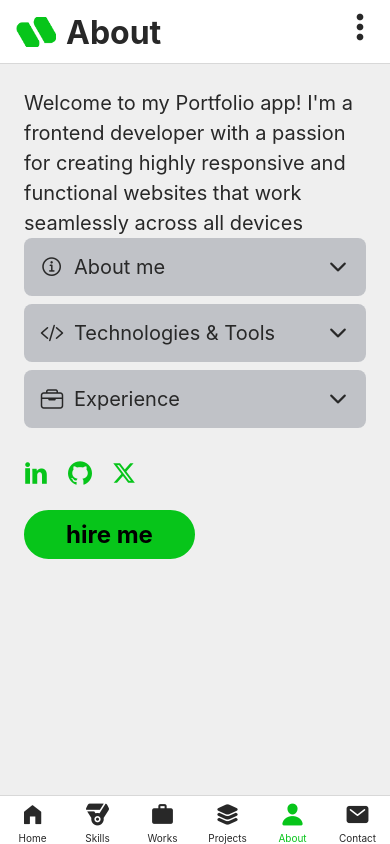
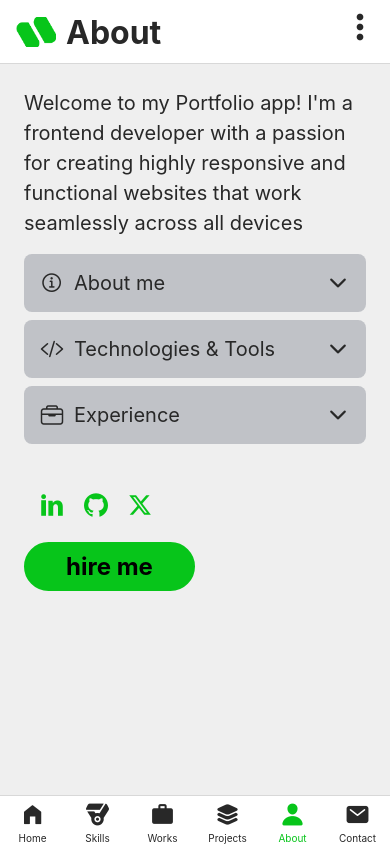
Before and after one commit to Kehad/Kehad-App, a React Native app: screen /AboutScreen in a window 390 px wide. Built offline with nearby package versions, Linux system fonts and the light colour scheme; what expo-notifications would draw is missing.

Commit message:
kehad app 66

```diff
--- a/components/Buttons/IconNameButton.js
+++ b/components/Buttons/IconNameButton.js
@@ -4,13 +4,17 @@ import { GlobalStyles } from "../../constants/styles";
 import { FontAwesome } from "@expo/vector-icons";
 
 function IconNameButton({ onPress }) {
+
   return (
     <View style={styles.container}>
       <Pressable
         style={styles.innerContainer}
         android_ripple={{ color: GlobalStyles.colors.primary100 }}
       >
-        <TouchableOpacity style={styles.button} onPress={onPress}>
+        <TouchableOpacity
+          style={styles.button}
+          onPress={onPress}
+        >
           <Text style={styles.buttonText}>Download CV</Text>
           <FontAwesome name="arrow-down" size={24} color="black" />
         </TouchableOpacity>
--- a/screens/AboutScreen.js
+++ b/screens/AboutScreen.js
@@ -4,16 +4,16 @@ import {
   Text,
   View,
   TouchableOpacity,
+  Image,
 } from "react-native";
 import { useNavigation } from "@react-navigation/native";
+import * as Animatable from "react-native-animatable";
 
-import Title from "../components/UI/Title";
 import SocialLinks from "../components/UI/SocialLinks";
 import PrimaryButton from "../components/Buttons/PrimaryButton";
 import { GlobalStyles } from "../constants/styles";
-import { useColorScheme } from "nativewind";
 import { useSelector } from "react-redux";
-import { FontAwesome, Ionicons } from "@expo/vector-icons";
+import { Ionicons } from "@expo/vector-icons";
 import { useState } from "react";
 
 function AboutScreen() {
@@ -38,7 +38,7 @@ function AboutScreen() {
       "I am a frontend developer with a passion for creating engaging user experiences. My journey in web development began with a keen interest in design and technology.",
     "Technologies & Tools":
       "I primarily work with React, Next.js, Tailwind CSS, and other modern web technologies to build responsive and user-friendly applications.",
-    Experience:
+    "Experience":
       "I have worked on various projects, including e-commerce sites, portfolios, and web applications, utilizing my skills in JavaScript and UI/UX design.",
   };
 
@@ -67,7 +67,6 @@ function AboutScreen() {
         styles.container,
       ]}
     >
-      {/* <Title>About me</Title> */}
       <ScrollView>
         <Text
           style={[
@@ -80,6 +79,7 @@ function AboutScreen() {
           seamlessly across all devices
         </Text>
 
+        <View style={styles.menu}>
           {newSectionContent.map((section, index) => (
             <View key={index}>
               <TouchableOpacity
@@ -124,7 +124,12 @@ function AboutScreen() {
                 />
               </TouchableOpacity>
               {expandedSection === section.name && (
-              <View style={styles.expandedSection}>
+                <Animatable.View
+                  style={styles.expandedSection}
+                  animation="fadeInUp"
+                  duration={1000}
+                  delay={100 * index}
+                >
                   <Text
                     style={[
                       isDarkMode ? styles.darkModeText : styles.lightModeText,
@@ -133,11 +138,19 @@ function AboutScreen() {
                   >
                     {sectionContents[section.name]}
                   </Text>
-              </View>
+                </Animatable.View>
               )}
             </View>
           ))}
+        </View>
+        <View
+          style={{
+            marginHorizontal: 16,
+          }}
+        >
           <SocialLinks />
+        </View>
+
         <View style={styles.buttonsContainer}>
           <View style={styles.buttonContainer}>
             <PrimaryButton onPress={hireMeHandler}>hire me</PrimaryButton>
@@ -165,6 +178,11 @@ const styles = StyleSheet.create({
     fontSize: 20,
     lineHeight: 30,
     fontWeight: "400",
+  },
+  tinyLogo: {
+    height: 100,
+    width: 100,
+    resizeMode: "contain",
   },
   buttonsContainer: {
     flexDirection: "row",
@@ -198,7 +216,9 @@ const styles = StyleSheet.create({
   option: {
     gap: 4,
   },
-
+  menu: {
+    marginVertical: 16,
+  },
   sectionText: {
     fontSize: 20,
   },
@@ -224,35 +244,3 @@ const styles = StyleSheet.create({
     justifyContent: "center",
   },
 });
-
-{
-  /* <Text
-          style={[
-            !isDarkMode ? styles.lightMode : styles.darkModeText,
-            styles.paragraph,
-          ]}
-          textBreakStrategy="simple"
-          lineBreakStrategyIOS="standard"
-        >
-          Hello! I'm a frontend developer with a passion for creating highly
-          responsive and functional websites that work seamlessly across all
-          devices. I've worked on several projects where I've gained experience
-          in HTML, CSS, JavaScript, ReactJS, I am currently learning React Native to
-          expand my skillset even further. {"\n"}
-          {"\n"}As a self-motivated individual, I am always looking for
-          opportunities to learn and grow in my career. I have a keen eye for
-          design and a strong understanding of user experience, which helps me
-          to create websites that are not only visually appealing but also
-          highly functional. {"\n"} {"\n"}I've always been fascinated by the
-          intersection of design and technology, and I've made it my mission to
-          bring beautiful, user-friendly websites to life. With 5+ years of
-          experience in the industry, I've had the privilege of working on a
-          diverse range of projects, each one presenting a unique challenge that
-          I've eagerly tackled. {"\n"}
-          {"\n"}I am excited to bring my skills and passion for frontend
-          development and Application Development to a full-time position where
-          I can make a meaningful impact. If you're looking for a dedicated and
-          driven developer who is always eager to take on new challenges, then I
-          would love to hear from you!
-        </Text> */
-}
```
Lines whose indentation alone changed are shown as unchanged.
